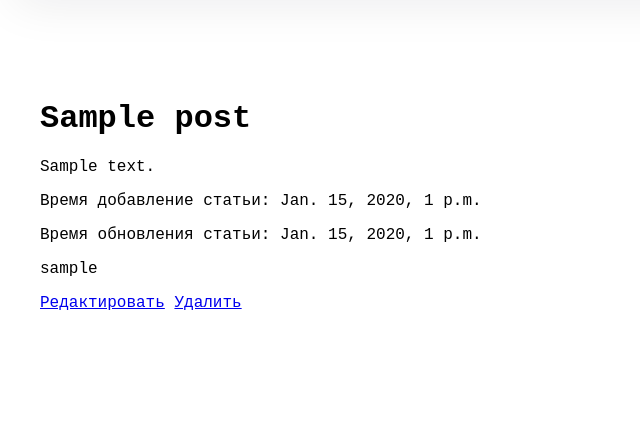
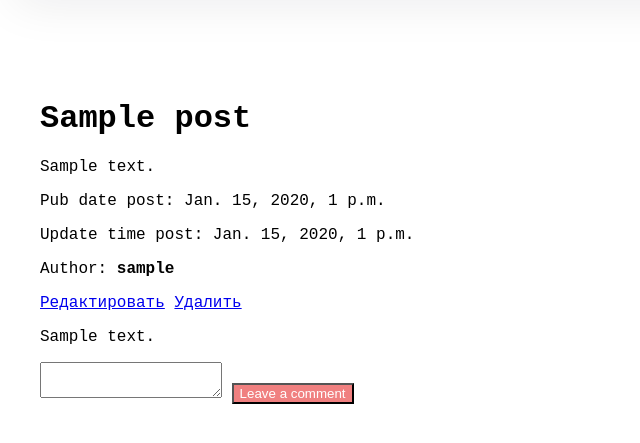
Before and after one commit to SakurasouX/BlogDjango, a Django app: page /posts/1 in a window 1280 px wide. Shown: the part 71-514 px from the top of the page, without its empty margins (0-640 px from the left). Run offline with Django 4.2, Linux system fonts and the light colour scheme; tables that the repository leaves empty hold one stand-in row (values such as "Sample post").

Commit message:
added comments for posts

```diff
--- a/accounts/views.py
+++ b/accounts/views.py
@@ -54,6 +54,7 @@ def registration(request):
 
 
 def personal_cabinet(request):
+    """Render user personal cabinet page"""
     return render(request, 'accounts/personal_cabinet.html')
 
 
--- a/posts/admin.py
+++ b/posts/admin.py
@@ -1,5 +1,6 @@
 from django.contrib import admin
 
-from .models import Post
+from .models import Post, Comment
 
 admin.site.register(Post)
+admin.site.register(Comment)
--- a/posts/models.py
+++ b/posts/models.py
@@ -12,3 +12,13 @@ class Post(models.Model):
 
     def __str__(self):
         return self.title
+
+
+class Comment(models.Model):
+    user = models.ForeignKey(User, on_delete=models.CASCADE)
+    content = models.CharField(max_length=200)
+    pub_date = models.DateTimeField(default=timezone.now)
+    post = models.ForeignKey(Post, on_delete=models.CASCADE, related_name='comments', null=True)
+
+    def __str__(self):
+        return str(self.pub_date)
--- a/posts/templates/posts/create.html
+++ b/posts/templates/posts/create.html
@@ -9,7 +9,7 @@
     <form action="{% url 'posts:create' %}" method="POST">
         {% csrf_token %}
 
-        <div class="">
+        <div>
             <input type="text" name="title" placeholder="Article title">
         </div>
 
--- a/posts/templates/posts/detail.html
+++ b/posts/templates/posts/detail.html
@@ -5,10 +5,23 @@
 
 {% block content %}
 <h1>{{ post.title }}</h1>
-<p>{{ post.content }}</p>
-<p>Время добавление статьи: {{ post.pub_date }}</p>
-<p>Время обновления статьи: {{ post.update_time }}</p>
-<p>{{ post.user.username }}</p>
+<p>{{ post.content|linebreaks }}</p>
+<p>Pub date post: {{ post.pub_date }}</p>
+<p>Update time post: {{ post.update_time }}</p>
+<p>Author: <strong>{{ post.user.username }}</strong></p>
 <a href="{% url 'posts:update' post.pk %}">Редактировать</a>
 <a href="{% url 'posts:delete' post.pk %}">Удалить</a>
+
+{% if comments %}
+    {% for comment in comments %}
+        <p>{{ comment.content }}</p>
+    {% endfor %}
+{% endif %}
+
+<form action="{% url 'posts:detail' post.pk %}" method="POST">
+    {% csrf_token %}
+    <textarea name="comments"></textarea>
+    <input type="submit" value="Leave a comment">
+</form>
+
 {% endblock %}
--- a/posts/views.py
+++ b/posts/views.py
@@ -4,7 +4,7 @@ from django.core.exceptions import PermissionDenied
 from django.utils import timezone
 from django.contrib.auth.decorators import login_required
 
-from .models import Post
+from .models import Post, Comment
 
 
 def index(request):
@@ -15,7 +15,15 @@ def index(request):
 
 def detail(request, pk):
     post = get_object_or_404(Post, pk=pk)
-    return render(request, 'posts/detail.html', {'post': post})
+    comments = post.comments.all()
+
+    if request.method == 'POST':
+        new_comment = Comment()
+        new_comment.user = request.user
+        new_comment.content = request.POST.get('comments')
+        new_comment.post = post
+        new_comment.save()
+    return render(request, 'posts/detail.html', {'post': post, 'comments': comments})
 
 
 @login_required()
@@ -42,6 +50,7 @@ def update(request, pk):
         if request.method == 'POST':
             post.title = request.POST.get('title')
             post.content = request.POST.get('content')
+            print(post.content)
             post.update_time = timezone.now()
             post.save()
             return HttpResponseRedirect('/')
```
Also changed, not shown: posts/templates/posts/update.html (+23 -7 lines).
